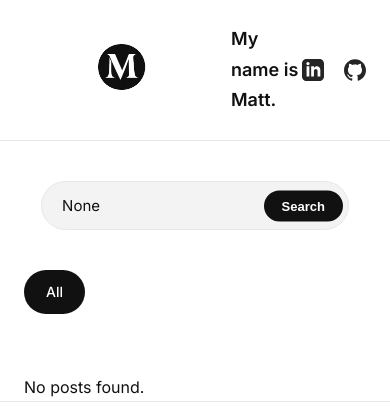
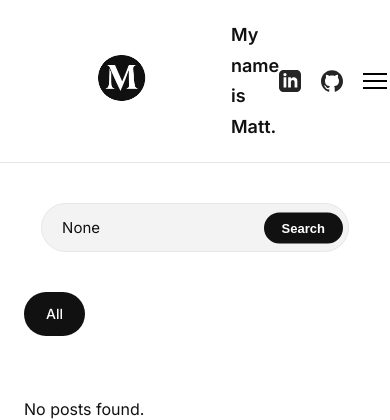
Before and after one commit to Ex333/portfolio, a Django app: page /blog/ in a window 390 px wide. Shown: the top 420 px of the page. Run offline with Django 5.2, Linux system fonts and the light colour scheme; data that the repository does not hold is empty; some libraries are stand-ins or nearby versions.

Commit message:
Hamburger has been updated

```diff
--- a/portfolio/static/css/main.css
+++ b/portfolio/static/css/main.css
@@ -920,6 +920,10 @@ transition:0.3s;
 
 @media (max-width:900px){
 
+.hamburger{
+display:flex;
+}
+
 .nav{
 position:fixed;
 top:70px;
```
